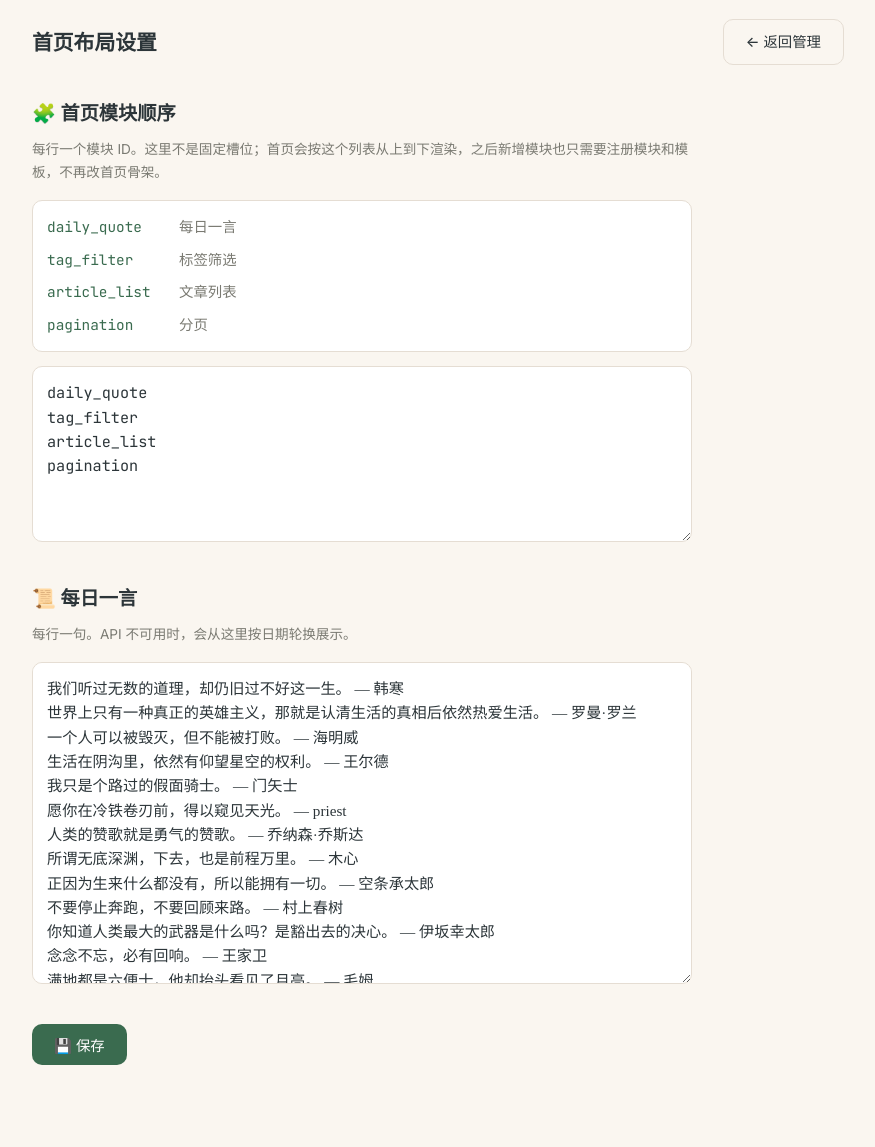
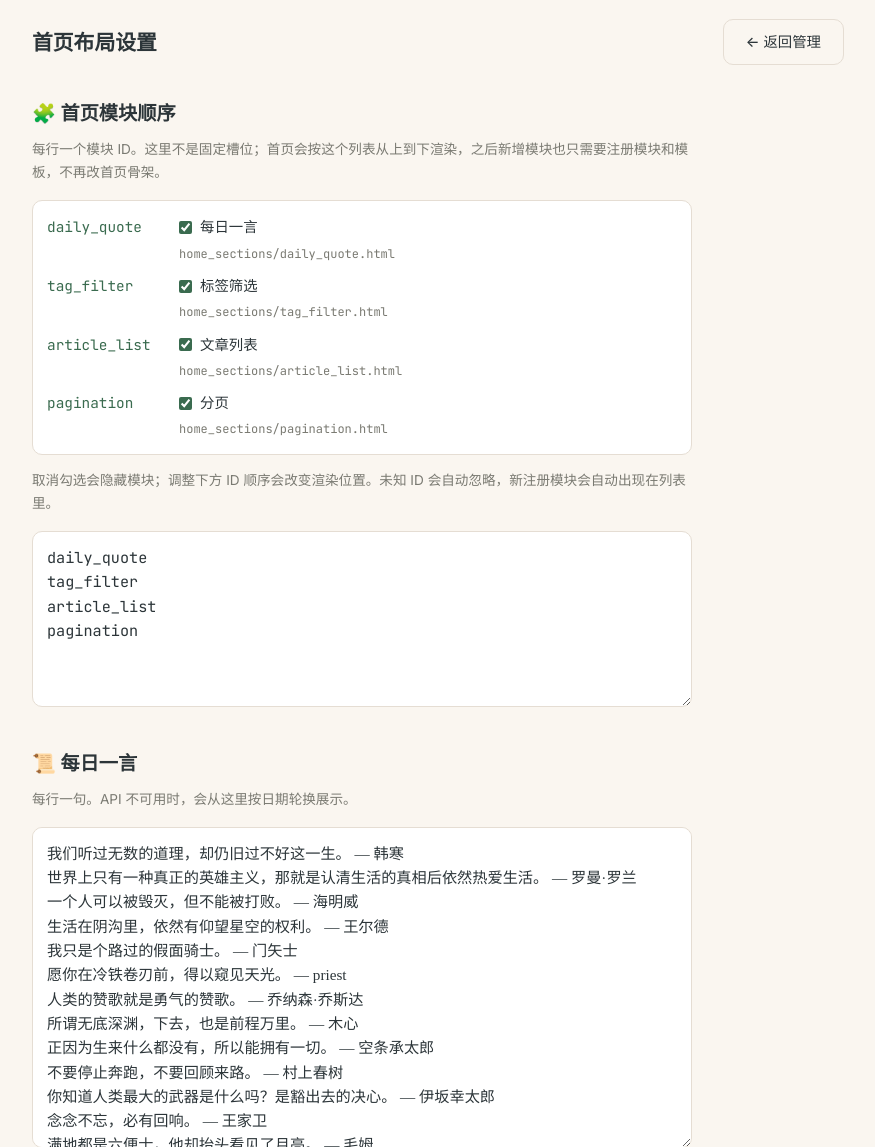
Before and after one commit to Acidmoon/blog, a Flask app: page /admin/layout in a window 1280 px wide. Shown: the part 61-1208 px from the top of the page, without its empty margins (202-1077 px from the left). Run offline with Flask 3, Linux system fonts and the light colour scheme; the visitor is signed in with stand-in values (Sample User, id 1).

Commit message:
feat: add homepage module visibility controls

```diff
--- a/home_layout.json
+++ b/home_layout.json
@@ -38,5 +38,11 @@
     "tag_filter",
     "article_list",
     "pagination"
-  ]
+  ],
+  "section_visibility": {
+    "daily_quote": true,
+    "tag_filter": true,
+    "article_list": true,
+    "pagination": true
+  }
 }
--- a/routes/admin.py
+++ b/routes/admin.py
@@ -17,7 +17,13 @@ from services.articles import (
     write_article_file,
 )
 from services.home_layout import load_home_layout, save_home_layout
-from services.home_modules import section_order_from_text, section_order_to_text, normalize_section_order, section_registry
+from services.home_modules import (
+    normalize_section_order,
+    normalize_section_visibility,
+    section_order_from_text,
+    section_order_to_text,
+    section_registry,
+)
 
 bp = Blueprint('admin', __name__, url_prefix='/admin')
 
@@ -147,9 +153,14 @@ def layout():
         quotes_raw = request.form.get("quotes", "").strip()
         quotes = [q.strip() for q in quotes_raw.splitlines() if q.strip()]
         section_order_raw = request.form.get("section_order", "")
+        registry = section_registry()
 
         layout_config["quotes"] = quotes or ["书山有路勤为径，学海无涯苦作舟。"]
         layout_config["section_order"] = section_order_from_text(section_order_raw)
+        layout_config["section_visibility"] = {
+            section_id: request.form.get(f"section_enabled_{section_id}") == "on"
+            for section_id in registry
+        }
         save_home_layout(layout_config)
         flash('首页布局已更新', 'success')
         return redirect(url_for('admin.layout'))
@@ -158,9 +169,19 @@ def layout():
     section_order = normalize_section_order(layout_config.get("section_order"))
     section_order_text = section_order_to_text(section_order)
     registry = section_registry()
+    section_visibility = normalize_section_visibility(layout_config.get("section_visibility"))
     section_help = [
-        {"id": section_id, "name": registry[section_id].name}
-        for section_id in section_order
+        {
+            "id": section_id,
+            "name": definition.name,
+            "template": definition.template,
+            "enabled": section_visibility.get(section_id, True),
+            "in_order": section_id in section_order,
+        }
+        for section_id, definition in sorted(
+            registry.items(),
+            key=lambda item: (item[1].default_order, item[0]),
+        )
     ]
     return render_template(
         'admin/layout.html',
--- a/services/home_layout.py
+++ b/services/home_layout.py
@@ -55,8 +55,8 @@ def load_home_layout():
         try:
             return json.loads(config.HOME_LAYOUT_PATH.read_text(encoding="utf-8"))
         except Exception:
-            return {"quotes": FALLBACK_QUOTES}
-    return {"quotes": FALLBACK_QUOTES}
+            return {"quotes": FALLBACK_QUOTES, "section_order": []}
+    return {"quotes": FALLBACK_QUOTES, "section_order": []}
 
 
 def save_home_layout(data):
--- a/services/home_modules.py
+++ b/services/home_modules.py
@@ -18,6 +18,26 @@ def default_section_order() -> list[str]:
         section.id
         for section in sorted(section_registry().values(), key=lambda item: item.default_order)
     ]
+
+
+def normalize_section_visibility(raw_visibility: Any) -> dict[str, bool]:
+    """Return per-section visibility for every registered homepage section.
+
+    Missing values default to True so newly installed modules appear on the
+    homepage automatically until the admin explicitly hides them.
+    """
+    registry = section_registry()
+    if not isinstance(raw_visibility, dict):
+        raw_visibility = {}
+
+    return {
+        section_id: bool(raw_visibility.get(section_id, True))
+        for section_id in registry
+    }
+
+
+def is_section_enabled(layout: dict[str, Any], section_id: str) -> bool:
+    return normalize_section_visibility(layout.get("section_visibility")).get(section_id, True)
 
 
 def normalize_section_order(raw_order: Any) -> list[str]:
@@ -78,6 +98,8 @@ def build_home_sections(
     sections: list[dict[str, Any]] = []
     registry = section_registry()
     for section_id in normalize_section_order(layout.get("section_order")):
+        if not is_section_enabled(layout, section_id):
+            continue
         definition = registry[section_id]
         context = dict(base_context)
         if definition.build_context:
--- a/templates/admin/layout.html
+++ b/templates/admin/layout.html
@@ -16,9 +16,17 @@
       </p>
       <div class="layout-module-list">
         {% for item in section_help %}
-        <code>{{ item.id }}</code><span>{{ item.name }}</span>
+        <code>{{ item.id }}</code>
+        <span>
+          <label class="layout-module-toggle">
+            <input type="checkbox" name="section_enabled_{{ item.id }}" {% if item.enabled %}checked{% endif %}>
+            {{ item.name }}
+          </label>
+          <small>{{ item.template }}</small>
+        </span>
         {% endfor %}
       </div>
+      <p class="layout-section-desc">取消勾选会隐藏模块；调整下方 ID 顺序会改变渲染位置。未知 ID 会自动忽略，新注册模块会自动出现在列表里。</p>
       <textarea name="section_order" rows="6" class="layout-textarea layout-textarea-mono">{{ section_order_text }}</textarea>
     </section>
 
@@ -39,8 +47,11 @@
 .layout-section { margin: 32px 0; }
 .layout-section-title { font-size: 1.2rem; margin-bottom: 8px; color: var(--text-primary); }
 .layout-section-desc { font-size: 0.85rem; color: var(--text-secondary); margin-bottom: 16px; }
-.layout-module-list { display: grid; grid-template-columns: minmax(120px, auto) 1fr; gap: 8px 12px; margin: 0 0 14px; padding: 14px; border: 1px solid var(--border-light); border-radius: 10px; background: var(--bg-card); color: var(--text-secondary); font-size: 0.9rem; }
-.layout-module-list code { color: var(--accent-primary); font-family: "JetBrains Mono", monospace; }
+.layout-module-list { display: grid; grid-template-columns: minmax(120px, auto) 1fr; gap: 10px 12px; margin: 0 0 14px; padding: 14px; border: 1px solid var(--border-light); border-radius: 10px; background: var(--bg-card); color: var(--text-secondary); font-size: 0.9rem; }
+.layout-module-list code { color: var(--accent-primary); font-family: "JetBrains Mono", monospace; align-self: start; }
+.layout-module-list small { display: block; margin-top: 2px; color: var(--text-muted); font-family: "JetBrains Mono", monospace; font-size: 0.75rem; }
+.layout-module-toggle { display: inline-flex; align-items: center; gap: 8px; color: var(--text-primary); cursor: pointer; }
+.layout-module-toggle input { accent-color: var(--accent-primary); }
 .layout-textarea { width: 100%; min-height: 220px; padding: 14px; border: 1px solid var(--border-light); border-radius: 10px; background: var(--bg-card); color: var(--text-primary); font-size: 0.95rem; line-height: 1.6; resize: vertical; font-family: "Noto Serif SC", serif; }
 .layout-textarea-mono { min-height: 120px; font-family: "JetBrains Mono", monospace; }
 .layout-textarea:focus { outline: none; border-color: var(--accent-primary); box-shadow: var(--glow-accent); }
```
Also changed, not shown: ARCHITECTURE.md (+1 -1 lines).
